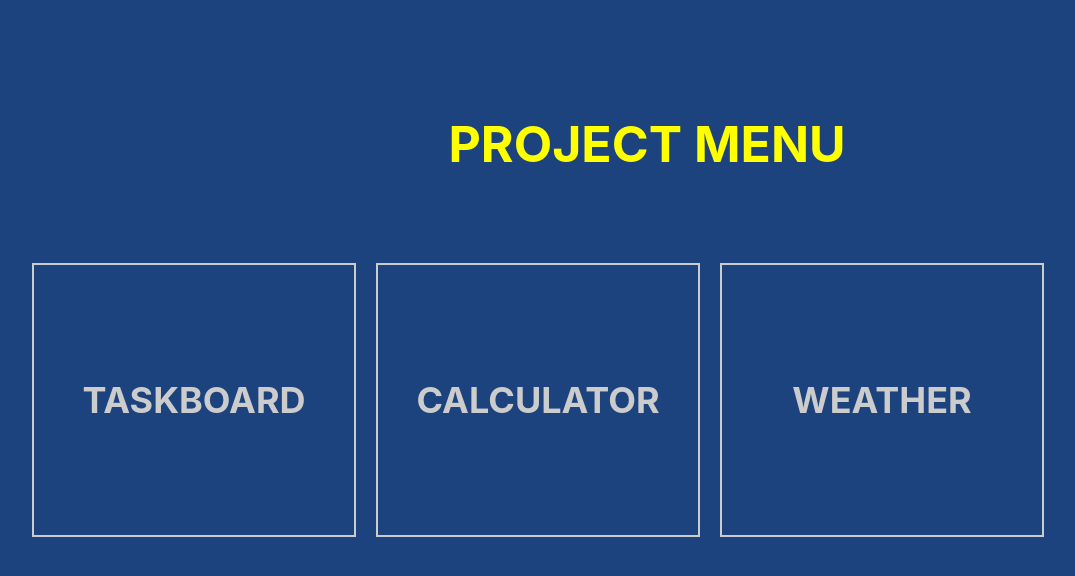
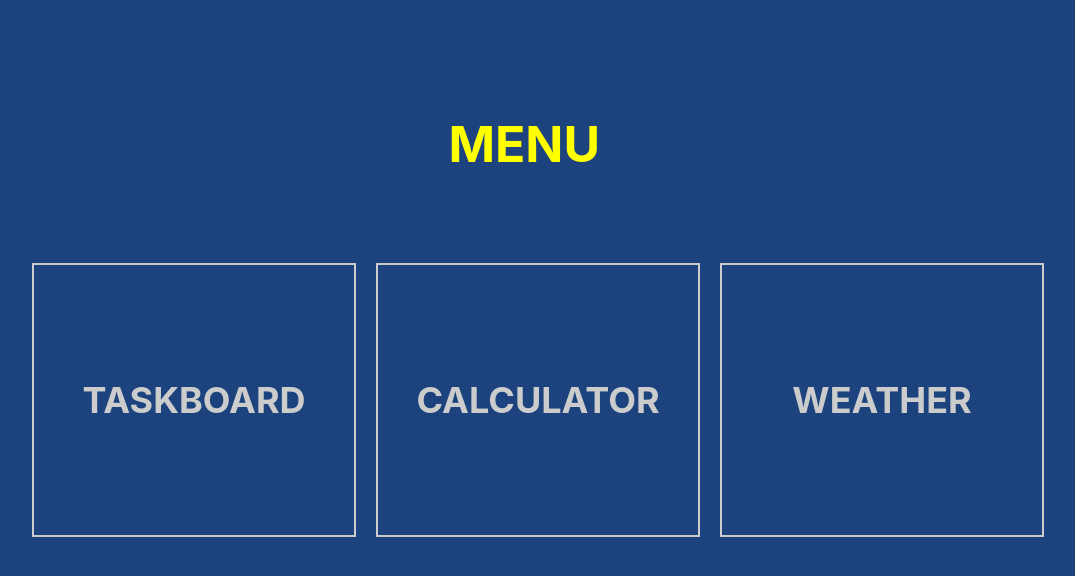
Before and after one commit to rohandocx/Main-lev, a React (Create React App) app: page /homepage in a window 1280 px wide. Shown: the top 576 px of the page, without its empty margins (102-1177 px from the left). Built offline with nearby package versions, Linux system fonts and the light colour scheme.

Commit message:
Update Homepage.js

```diff
--- a/src/components/Homepage.js
+++ b/src/components/Homepage.js
@@ -5,7 +5,7 @@ const Homepage = () => {
   return (
    <div class='container'>
 
-    <h1 id='heading'>PROJECT MENU</h1>
+    <h1 id='heading'>MENU</h1>
 
   <div class='container-child'>
     <a href='https://todo-leverag-lcuz26yr9-rohandocx.vercel.app/'>TASKBOARD</a>
```
